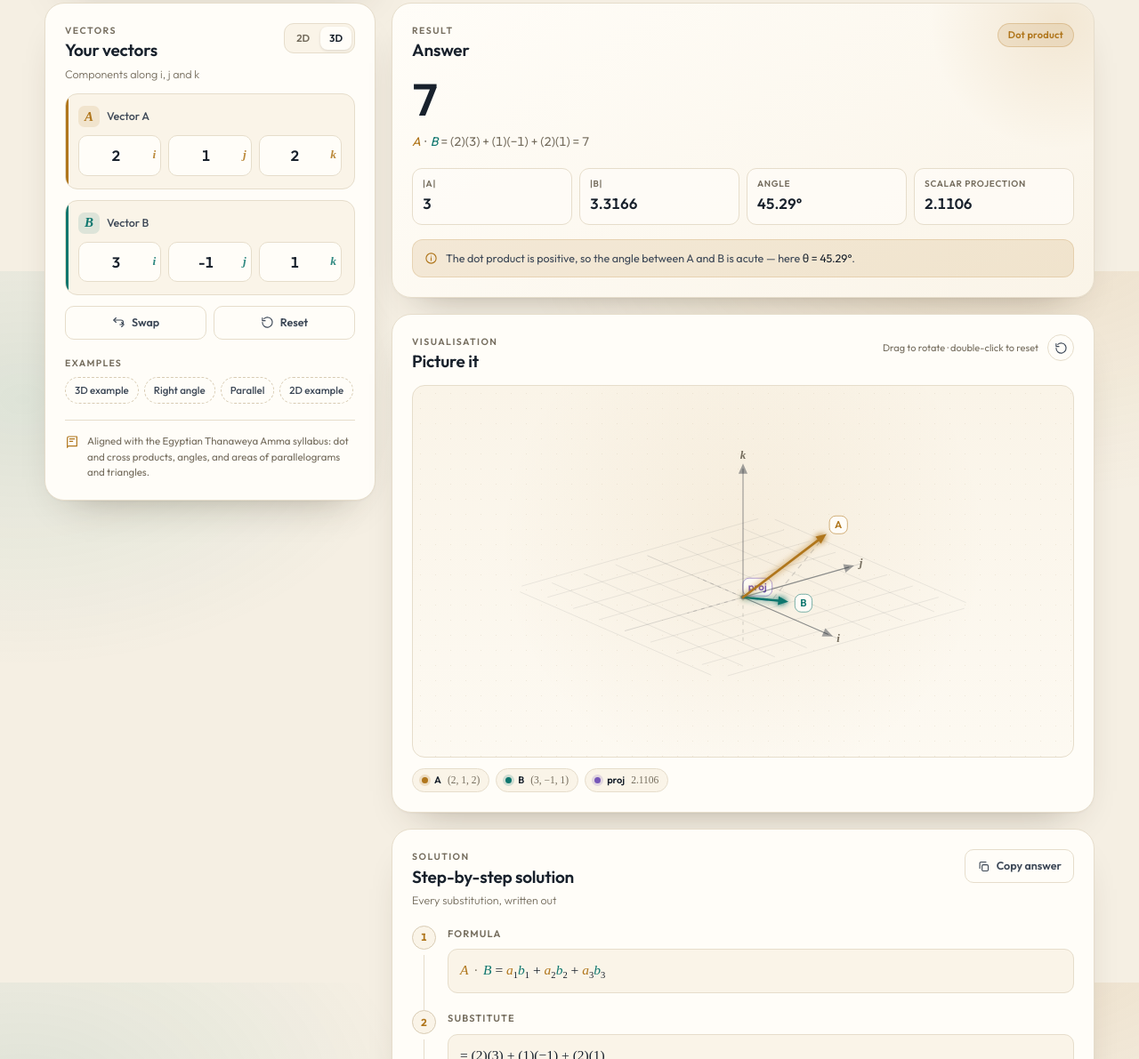
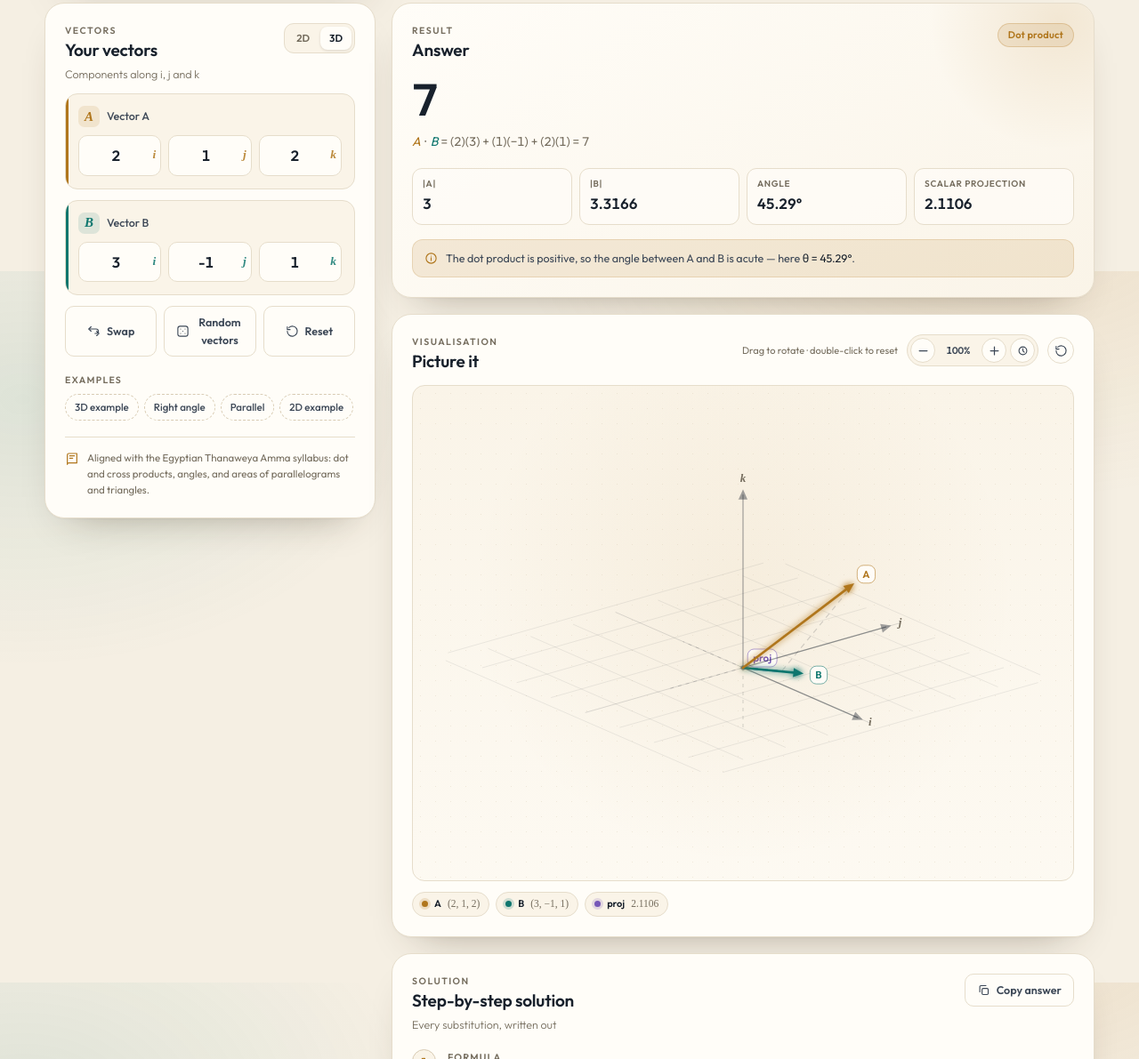
Before and after one commit to Marooo0/vectorlab, a plain HTML site: page index.html in a window 1280 px wide. Shown: the part 495-1686 px from the top of the page at 89% size. Drawn offline with Linux system fonts and the light colour scheme.

Commit message:
Add larger zoomable graph and random vectors button

```diff
--- a/app.js
+++ b/app.js
@@ -345,7 +345,7 @@ function updateCanvasAria(k) {
    ============================================================ */
 
 const DEFAULT_VIEW = { az: -0.68, el: 0.36 };
-const view = { ...DEFAULT_VIEW };
+const view = { ...DEFAULT_VIEW, zoom: 1 };
 
 let W = 0;
 let H = 0;
@@ -432,7 +432,7 @@ function draw() {
   };
 
   const extent = Math.max(1.4, k.ma, k.mb, state.op === 'cross' ? k.cm * 0.8 : 0) * 1.12;
-  const scale = Math.min(width, height) * 0.41 / extent;
+  const scale = Math.min(width, height) * 0.41 / extent * view.zoom;
   const ox = width * 0.5;
   const oy = height * 0.57;
 
@@ -750,7 +750,50 @@ function setOp(op) {
 function resetView() {
   view.az = DEFAULT_VIEW.az;
   view.el = DEFAULT_VIEW.el;
+  view.zoom = 1;
+  updateZoomLabel();
   draw();
+}
+
+function updateZoomLabel() {
+  const label = $('#zoomLevel');
+  if (label) label.textContent = `${Math.round(view.zoom * 100)}%`;
+}
+
+function zoomIn() {
+  view.zoom = clamp(view.zoom * 1.2, 0.5, 4);
+  updateZoomLabel();
+  draw();
+}
+
+function zoomOut() {
+  view.zoom = clamp(view.zoom / 1.2, 0.5, 4);
+  updateZoomLabel();
+  draw();
+}
+
+function resetZoom() {
+  view.zoom = 1;
+  updateZoomLabel();
+  draw();
+}
+
+function randomVectors() {
+  const makeVec = () => {
+    const out = [0, 0, 0];
+    const count = state.dim === 2 ? 2 : 3;
+    for (let i = 0; i < count; i++) {
+      out[i] = Math.floor(Math.random() * 7) - 3;
+    }
+    if (out.slice(0, count).every((value) => value === 0)) out[0] = 1;
+    if (state.dim === 2) out[2] = 0;
+    return out;
+  };
+
+  state.a = makeVec();
+  state.b = makeVec();
+  syncVectorInputs();
+  update();
 }
 
 let drawQueued = false;
@@ -867,6 +910,8 @@ function bindEvents() {
     update();
   });
 
+  $('#randomBtn').addEventListener('click', randomVectors);
+
   $('#copyBtn').addEventListener('click', async () => {
     const k = compute();
     let text = '';
@@ -902,6 +947,10 @@ function bindEvents() {
 
   $('#viewReset').addEventListener('click', resetView);
 
+  $('#zoomIn').addEventListener('click', zoomIn);
+  $('#zoomOut').addEventListener('click', zoomOut);
+  $('#zoomReset').addEventListener('click', resetZoom);
+
   const scene = $('#scene');
   let drag = null;
 
@@ -928,6 +977,14 @@ function bindEvents() {
   scene.addEventListener('pointerup', endDrag);
   scene.addEventListener('pointercancel', endDrag);
   scene.addEventListener('dblclick', resetView);
+
+  scene.addEventListener('wheel', (event) => {
+    event.preventDefault();
+    const factor = event.deltaY < 0 ? 1.12 : 0.89;
+    view.zoom = clamp(view.zoom * factor, 0.5, 4);
+    updateZoomLabel();
+    draw();
+  }, { passive: false });
 }
 
 /* ============================================================
@@ -941,6 +998,7 @@ function init() {
   syncDimUI();
   syncOpUI();
   bindEvents();
+  updateZoomLabel();
   update();
 
   const canvasWrap = $('.canvas-wrap');
--- a/i18n.js
+++ b/i18n.js
@@ -57,6 +57,11 @@ const I18N = {
     copy: 'Copy answer',
     copied: 'Copied!',
     creditMadeBy: 'Made by Marwan for',
+    randomVectors: 'Random vectors',
+    ariaZoom: 'Zoom',
+    ariaZoomIn: 'Zoom in',
+    ariaZoomOut: 'Zoom out',
+    ariaZoomReset: 'Reset zoom',
     footer: 'Made for Egyptian Thanaweya Amma students · values update live',
 
     stepFormula: 'Formula',
@@ -151,6 +156,11 @@ const I18N = {
     copy: 'نسخ الإجابة',
     copied: 'تم النسخ!',
     creditMadeBy: 'من إعداد مروان لـ',
+    randomVectors: 'متجهات عشوائية',
+    ariaZoom: 'تكبير/تصغير',
+    ariaZoomIn: 'تكبير',
+    ariaZoomOut: 'تصغير',
+    ariaZoomReset: 'إعادة ضبط التكبير',
     footer: 'مصمم لطلاب الثانوية العامة في مصر · القيم تُحسب فوريًا',
 
     stepFormula: 'الصيغة',
--- a/index.html
+++ b/index.html
@@ -179,6 +179,10 @@
               <svg viewBox="0 0 24 24" fill="none" stroke="currentColor" stroke-width="1.8" stroke-linecap="round" stroke-linejoin="round" aria-hidden="true"><path d="M7 4 3 8l4 4"/><path d="M3 8h13a4 4 0 0 1 0 8h-2"/><path d="m17 12 4 4-4 4"/></svg>
               <span data-i18n="swap">Swap</span>
             </button>
+            <button type="button" class="btn btn-ghost" id="randomBtn">
+              <svg viewBox="0 0 24 24" fill="none" stroke="currentColor" stroke-width="1.8" stroke-linecap="round" stroke-linejoin="round" aria-hidden="true"><rect x="3" y="3" width="18" height="18" rx="4"/><path d="M8 8h.01M16 8h.01M8 16h.01M16 16h.01M12 12h.01"/></svg>
+              <span data-i18n="randomVectors">Random vectors</span>
+            </button>
             <button type="button" class="btn btn-ghost" id="resetBtn">
               <svg viewBox="0 0 24 24" fill="none" stroke="currentColor" stroke-width="1.8" stroke-linecap="round" stroke-linejoin="round" aria-hidden="true"><path d="M3 12a9 9 0 1 0 3-6.7"/><path d="M3 4v5h5"/></svg>
               <span data-i18n="reset">Reset</span>
@@ -227,6 +231,18 @@
               </div>
               <div class="viz-actions">
                 <span class="hint" data-i18n="vizHint">Drag to rotate · double-click to reset</span>
+                <div class="zoom-controls" role="group" aria-label="Zoom" data-i18n-aria="ariaZoom">
+                  <button type="button" class="icon-btn small" id="zoomOut" aria-label="Zoom out" data-i18n-aria="ariaZoomOut">
+                    <svg viewBox="0 0 24 24" fill="none" stroke="currentColor" stroke-width="2" stroke-linecap="round" aria-hidden="true"><path d="M5 12h14"/></svg>
+                  </button>
+                  <span class="zoom-level" id="zoomLevel" aria-live="polite">100%</span>
+                  <button type="button" class="icon-btn small" id="zoomIn" aria-label="Zoom in" data-i18n-aria="ariaZoomIn">
+                    <svg viewBox="0 0 24 24" fill="none" stroke="currentColor" stroke-width="2" stroke-linecap="round" aria-hidden="true"><path d="M12 5v14M5 12h14"/></svg>
+                  </button>
+                  <button type="button" class="icon-btn small" id="zoomReset" aria-label="Reset zoom" data-i18n-aria="ariaZoomReset">
+                    <svg viewBox="0 0 24 24" fill="none" stroke="currentColor" stroke-width="1.8" stroke-linecap="round" stroke-linejoin="round" aria-hidden="true"><circle cx="12" cy="12" r="7"/><path d="M12 8v4l2.5 2.5"/></svg>
+                  </button>
+                </div>
                 <button type="button" class="icon-btn small" id="viewReset" aria-label="Reset view" data-i18n-aria="ariaResetView">
                   <svg viewBox="0 0 24 24" fill="none" stroke="currentColor" stroke-width="1.8" stroke-linecap="round" stroke-linejoin="round" aria-hidden="true"><path d="M3 12a9 9 0 1 0 3-6.7"/><path d="M3 4v5h5"/></svg>
                 </button>
--- a/styles.css
+++ b/styles.css
@@ -745,7 +745,7 @@ html[lang="ar"] .fact-label { letter-spacing: 0; font-size: 10.5px; }
 
 /* ---------- Visualisation ---------- */
 
-.viz-actions { display: flex; align-items: center; gap: 10px; }
+.viz-actions { display: flex; align-items: center; gap: 10px; flex-wrap: wrap; }
 .hint {
   color: var(--muted);
   font-size: 11px;
@@ -754,11 +754,30 @@ html[lang="ar"] .fact-label { letter-spacing: 0; font-size: 10.5px; }
 }
 @media (max-width: 1180px) { .hint { display: none; } }
 
+.zoom-controls {
+  display: inline-flex;
+  align-items: center;
+  gap: 4px;
+  padding: 3px;
+  border: 1px solid var(--border);
+  border-radius: 999px;
+  background: var(--surface-2);
+}
+.zoom-controls .icon-btn { width: 28px; height: 28px; border-radius: 999px; }
+.zoom-level {
+  min-width: 44px;
+  text-align: center;
+  font-size: 11px;
+  font-weight: 600;
+  color: var(--ink-2);
+  font-variant-numeric: tabular-nums;
+}
+
 .canvas-wrap {
   position: relative;
   width: 100%;
   margin-block-start: 14px;
-  aspect-ratio: 16 / 9;
+  aspect-ratio: 4 / 3;
   min-height: 240px;
   border: 1px solid var(--border);
   border-radius: var(--radius-sm);
```
Also changed, not shown: 1 other file.
